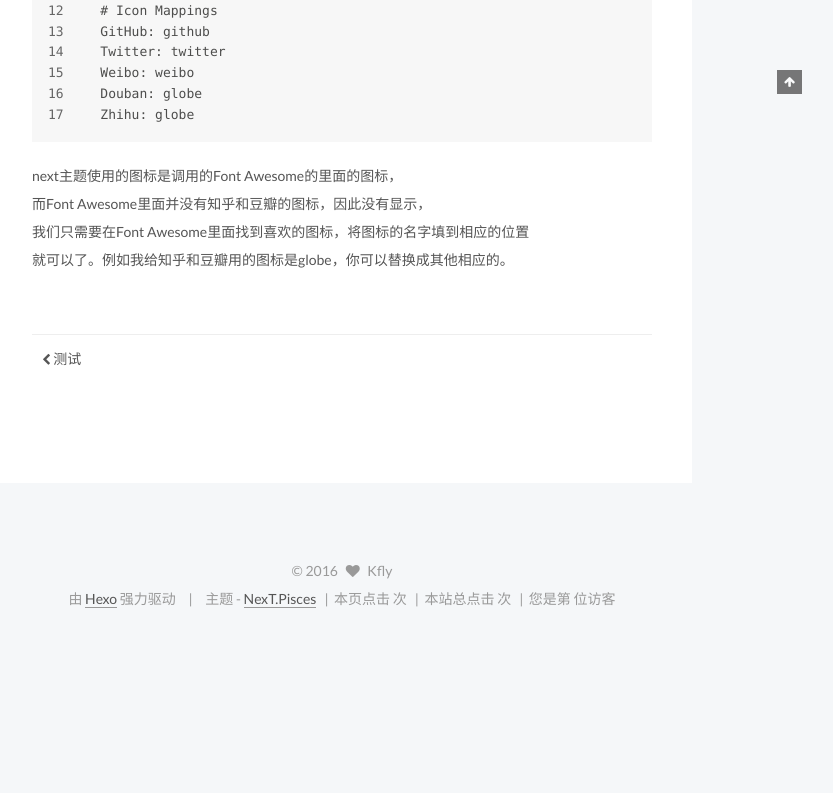
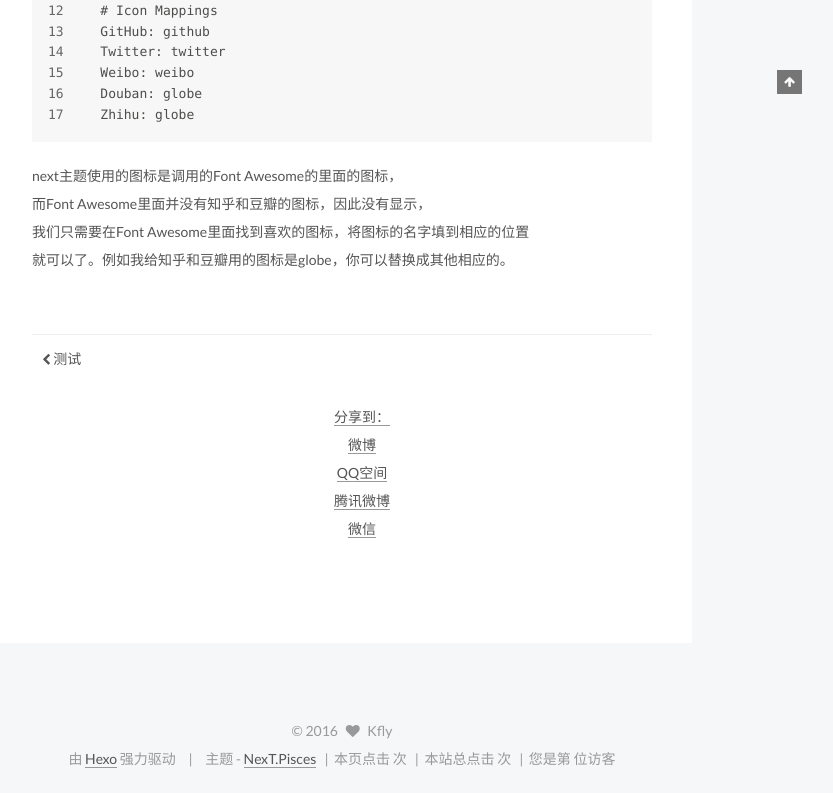
Before and after one commit to kaasia/order, a plain HTML site: page 2016/03/21/next社交链接配置问题/index.html in a window 1280 px wide. Shown: the part 806-1599 px from the top of the page, without its empty margins (428-1261 px from the left). Before the commit the page ends 1439 px from the top, so only its background shows below. Drawn offline with Linux system fonts and the light colour scheme; some packages are replaced by stand-ins of ours; a script that the page names is missing.

Commit message:
Site updated: 2016-03-22 13:04:44

```diff
--- a/2016/03/21/next社交链接配置问题/index.html
+++ b/2016/03/21/next社交链接配置问题/index.html
@@ -352,6 +352,25 @@
 
 
     <div class="post-spread">
+
+        <div class="ds-share flat" data-thread-key="2016/03/21/next社交链接配置问题/"
+     data-title="next社交链接配置问题"
+     data-content=""
+     data-url="http://yoursite.com/2016/03/21/next社交链接配置问题/">
+  <div class="ds-share-inline">
+    <ul  class="ds-share-icons-16">
+
+      <li data-toggle="ds-share-icons-more"><a class="ds-more" href="javascript:void(0);">分享到：</a></li>
+      <li><a class="ds-weibo" href="javascript:void(0);" data-service="weibo">微博</a></li>
+      <li><a class="ds-qzone" href="javascript:void(0);" data-service="qzone">QQ空间</a></li>
+      <li><a class="ds-qqt" href="javascript:void(0);" data-service="qqt">腾讯微博</a></li>
+      <li><a class="ds-wechat" href="javascript:void(0);" data-service="wechat">微信</a></li>
+
+    </ul>
+    <div class="ds-share-icons-more">
+    </div>
+  </div>
+</div>
 
     </div>
   </div>
--- a/css/main.css
+++ b/css/main.css
@@ -1513,7 +1513,7 @@ pre .javascript .function {
   width: 4px;
   height: 4px;
   border-radius: 50%;
-  background: #ffe8a6;
+  background: #fec7ff;
 }
 .links-of-blogroll {
   font-size: 13px;
```
Also changed, not shown: 2016/03/18/hello-world/index.html (+19 -0 lines), 2016/03/18/测试/index.html (+19 -0 lines).
